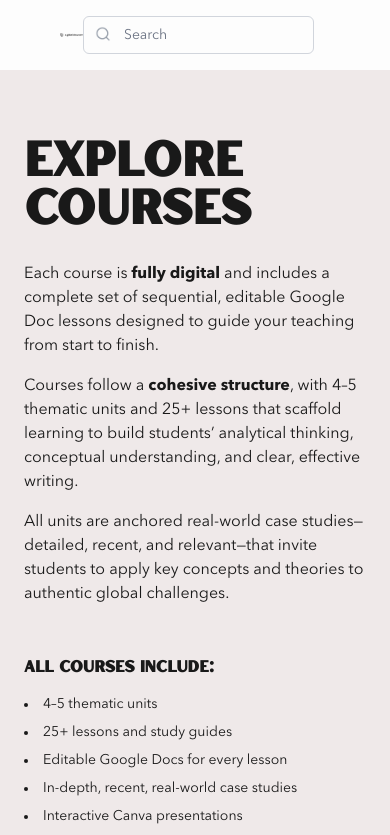
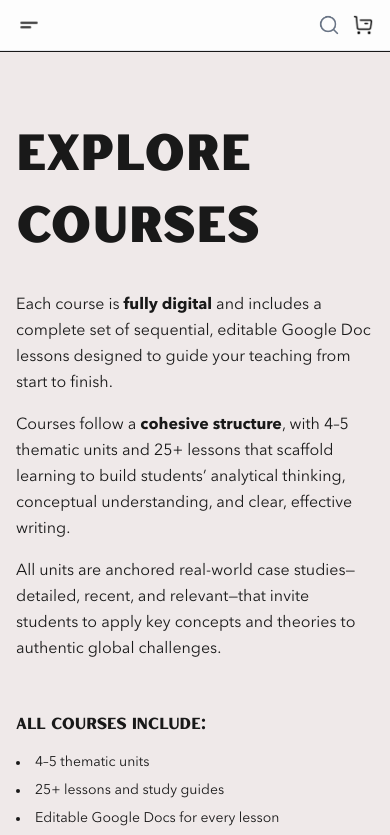
Before and after one commit to gilangaryo/frontend-global-classroom, a Next.js app: page /courses in a window 390 px wide. Shown: the top 835 px of the page. Built offline with nearby package versions, Linux system fonts and the light colour scheme.

Commit message:
feat: update padding and mobile view. add hamburger in navbar

```diff
--- a/src/app/(site)/components/CartModal.tsx
+++ b/src/app/(site)/components/CartModal.tsx
@@ -31,7 +31,7 @@ export default function CartModal({ open, onClose }: CartModalProps) {
 
     return (
 
-        <div className="absolute inset-0 z-40 flex items-start justify-end bg-transparent bg-opacity-90">
+        <div className="absolute inset-0 z-40 flex items-start justify-end bg-transparent bg-opacity-90 mx-4">
 
             <div
                 ref={modalRef}
--- a/src/app/(site)/components/Navbar.tsx
+++ b/src/app/(site)/components/Navbar.tsx
@@ -7,46 +7,47 @@ import Image from 'next/image';
 import logo_navbar from '../../../../public/logo_navbar.png'
 import search_icon from '../../../../public/search.png'
 import cart_icon from '../../../../public/cart.png'
+import menu_icon from '../../../../public/menu.png'
 import CartModal from './CartModal';
+
 export default function Navbar() {
   const pathname = usePathname();
-
   const navItems = [
     { name: 'Home', href: '/' },
     { name: 'Lessons', href: '/lessons' },
     { name: 'Courses', href: '/courses' },
     { name: 'Consulting', href: '/consulting' },
     { name: 'About', href: '/about' },
-    // { name: 'dashboard', href: '/dashboard' },
   ];
-
   const isActive = (href: string) => pathname === href;
   const [cartOpen, setCartOpen] = useState(false);
+  const [menuOpen, setMenuOpen] = useState(false);
+  const [searchOpen, setSearchOpen] = useState(false);
+
   return (
-    <nav className="w-full flex items-center justify-between px-15 py-4 bg-white text-black">
-      {/* Left: Logo & Brand */}
+    <nav className="w-full bg-white text-black border-b">
+      {/* Desktop Navbar */}
+      <div className="hidden md:flex items-center justify-between px-15 py-4">
+        {/* Left: Logo */}
         <div className="flex items-center space-x-2">
           <Link href="/">
             <Image src={logo_navbar} alt="Logo" height={30} />
           </Link>
         </div>
-
         {/* Middle: Nav Links */}
-      <div className="hidden md:flex space-x-6 text-base">
+        <div className="flex space-x-6 text-base">
           {navItems.map((item) => (
             <Link
               key={item.href}
               href={item.href}
-            className={`hover:underline underline-offset-4 ${isActive(item.href) ? 'text-navbar underline' : ''
-              }`}
+              className={`hover:underline underline-offset-4 ${isActive(item.href) ? 'text-navbar underline' : ''}`}
             >
               {item.name}
             </Link>
           ))}
         </div>
-
-      {/* Right: Search and Cart */}
-      <div className="flex items-center ">
+        {/* Right: Search & Cart */}
+        <div className="flex items-center">
           <div className="relative mr-4">
             <input
               type="text"
@@ -61,15 +62,75 @@ export default function Navbar() {
               className="absolute left-3 top-2.5 opacity-70"
             />
           </div>
-        {/* <Link href="/cart">
-          <Image src={cart_icon} alt="Cart" height={20} />
-
-        </Link> */}
           <button onClick={() => setCartOpen(true)} className="focus:outline-none">
             <Image src={cart_icon} alt="Cart" height={20} />
           </button>
           <CartModal open={cartOpen} onClose={() => setCartOpen(false)} />
         </div>
+      </div>
+
+      {/* Mobile Navbar */}
+      <div className="flex md:hidden items-center justify-between px-4 py-3 border-b border-gray-200 bg-white">
+        {/* LEFT: Hamburger + Search */}
+        <div className="flex items-center gap-x-3">
+          <button onClick={() => setMenuOpen(true)} className="focus:outline-none" aria-label="Open menu">
+            <Image src={menu_icon} alt="Menu" width={26} height={26} />
+          </button>
+
+        </div>
+        {/* RIGHT: Cart */}
+        <div className="flex items-center gap-x-3">
+          <button onClick={() => setSearchOpen(true)} className="focus:outline-none" aria-label="Search">
+            <Image src={search_icon} alt="Search" width={22} height={22} />
+          </button>
+          <button onClick={() => setCartOpen(true)} className="focus:outline-none" aria-label="Cart">
+            <Image src={cart_icon} alt="Cart" width={22} height={22} />
+          </button>
+          <CartModal open={cartOpen} onClose={() => setCartOpen(false)} />
+        </div>
+      </div>
+
+      {/* Search Modal (Mobile only) */}
+      {searchOpen && (
+        <div className="fixed inset-0 z-40 bg-black/40 flex md:hidden" onClick={() => setSearchOpen(false)}>
+          <div className="bg-white w-full py-6 px-4 shadow" onClick={e => e.stopPropagation()}>
+            <div className="flex items-center gap-x-2">
+              <input
+                autoFocus
+                type="text"
+                placeholder="Search"
+                className="flex-1 border border-gray-300 rounded-md py-2 px-3 text-base"
+              />
+              <button onClick={() => setSearchOpen(false)} aria-label="Close search" className="ml-2 text-xl">
+                ✕
+              </button>
+            </div>
+          </div>
+        </div>
+      )}
+
+      {/* Mobile Drawer (Hamburger menu) */}
+      {menuOpen && (
+        <div className="fixed inset-0 z-40 bg-black/40 flex md:hidden" onClick={() => setMenuOpen(false)}>
+          <div className="bg-white w-64 h-full shadow-lg p-6" onClick={e => e.stopPropagation()}>
+            <button className="mb-6" onClick={() => setMenuOpen(false)} aria-label="Close menu">
+              ✕
+            </button>
+            <nav className="flex flex-col space-y-4">
+              {navItems.map((item) => (
+                <Link
+                  key={item.href}
+                  href={item.href}
+                  className={`text-lg font-medium ${isActive(item.href) ? 'text-navbar underline' : 'text-gray-700'}`}
+                  onClick={() => setMenuOpen(false)}
+                >
+                  {item.name}
+                </Link>
+              ))}
+            </nav>
+          </div>
+        </div>
+      )}
     </nav>
   );
 }
--- a/src/app/(site)/components/landing-page/FreeLessonsSection.tsx
+++ b/src/app/(site)/components/landing-page/FreeLessonsSection.tsx
@@ -27,7 +27,7 @@ const products = [
 
 export default function FreeLessonsSlider() {
   return (
-    <section className="py-16 px-2 md:px-15 bg-alt2">
+    <section className="py-16 px-4 md:px-25 bg-alt2">
       <h2 className="text-5xl md:text-8xl font-bold text-primary text-center mb-16">
         Explore Free Lessons
       </h2>
--- a/src/app/(site)/components/landing-page/OfferSection.tsx
+++ b/src/app/(site)/components/landing-page/OfferSection.tsx
@@ -18,10 +18,10 @@ export default function OfferSection() {
     ];
 
     return (
-        <section id="offer" className="py-16 px-15 bg-alt2">
+        <section id="offer" className="py-16 px-4 md:px-25 bg-alt2">
             <div className="max-w-full mx-auto">
 
-                <h2 className="text-8xl font-bold text-primary text-center mb-16">What We Offer</h2>
+                <h2 className="text-5xl md:text-8xl font-bold text-primary text-center mb-16">What We Offer</h2>
                 <div className="grid md:grid-cols-2 gap-8">
 
 
--- a/src/app/(site)/components/landing-page/TestimonialSection.tsx
+++ b/src/app/(site)/components/landing-page/TestimonialSection.tsx
@@ -15,7 +15,7 @@ function TestimonialCard({ quote, author }: TestimonialCardProps) {
 
 export default function TestimonialSection() {
   return (
-    <section className="py-16 px-15 my-20 bg-white">
+    <section className="py-16 px-4 md:px-25 my-20 bg-white">
       <div className="max-w-full mx-auto">
         <h2 className="text-7xl font-bold text-primary text-left mb-15 leading-snug">
           What <br /> Teachers Are Saying
--- a/src/app/(site)/components/landing-page/TransformativeSection.tsx
+++ b/src/app/(site)/components/landing-page/TransformativeSection.tsx
@@ -1,10 +1,10 @@
 import Image from 'next/image';
 export default function TransformativeSection() {
   return (
-    <section className="py-20 px-15 bg-white">
+    <section className="py-20 px-4 md:px-25 bg-white">
       <div className="max-w-full mx-auto grid lg:grid-cols-5 gap-2 items-center">
         <div className='col-span-3'>
-          <h2 className="text-5xl text-primary mb-10 leading-relaxed">
+          <h2 className="text-3xl md:text-5xl text-primary mb-10 leading-relaxed">
             Transformative Learning Through Justice, Story, and Collaboration
           </h2>
           <p className="text-lg font-semibold tracking-wider">
--- a/src/app/(site)/components/lesson-page/LessonList.tsx
+++ b/src/app/(site)/components/lesson-page/LessonList.tsx
@@ -127,8 +127,7 @@ export default function LessonList({
             </div>
 
 
-            <div className="grid grid-cols-1 md:grid-cols-4 px-4 md:px-25 gap-8 bg-white">
-                {/* Sidebar tanpa course tab */}
+            <div className="grid grid-cols-1 md:grid-cols-4 px-4 md:px-25 gap-20 bg-white">
                 <LessonSidebar
                     initialUnits={initialUnits}
                     unit={unit}
@@ -142,7 +141,6 @@ export default function LessonList({
                     support={support}
                     setSupport={setSupport}
                 />
-                {/* Lesson Grid */}
                 <div className="md:col-span-3 grid grid-cols-1 sm:grid-cols-2 lg:grid-cols-2 gap-6">
                     {loading ? (
                         <>
--- a/src/app/(site)/components/lesson-page/LessonSidebar.tsx
+++ b/src/app/(site)/components/lesson-page/LessonSidebar.tsx
@@ -35,15 +35,16 @@ export default function LessonSidebar({
                     {initialUnits.map((u) => (
                         <li key={u.id}>
                             <button
-                                onClick={() => setUnit(u.id)}
+                                onClick={() => setUnit(unit === u.id ? '' : u.id)}
                                 className={`block w-full text-left py-2 transition
-                                    ${unit === u.id
+                                        ${unit === u.id
                                         ? 'text-green-active font-bold border-b-2 border-green-active  bg-transparent'
                                         : 'text-[#8E8E8E] hover:text-green-active '
                                     }`}
                             >
                                 {u.title}
                             </button>
+
                         </li>
                     ))}
                 </ul>
--- a/src/app/(site)/courses/page.tsx
+++ b/src/app/(site)/courses/page.tsx
@@ -70,11 +70,11 @@ export default function CoursePage() {
         <main className="font-body">
             {/* Header */}
             <section className="bg-alt2 py-16 text-black">
-                <div className="max-w-7xl mx-auto px-6">
-                    <h1 className="text-5xl md:text-7xl font-bold  mb-8">
-                        EXPLORE COURSES
+                <div className="px-4 md:px-25 max-w-full mx-auto mb-16">
+                    <h1 className="text-5xl md:text-7xl font-bold  mb-8 leading-normal tracking-wider">
+                        EXPLORE <br /> COURSES
                     </h1>
-                    <div className="grid grid-cols-1 md:grid-cols-2 gap-12">
+                    <div className="grid grid-cols-1 md:grid-cols-2 gap-12 leading-relaxed">
                         {/* Left text */}
                         <div className="space-y-4 ">
                             <p>
@@ -95,7 +95,7 @@ export default function CoursePage() {
 
                         {/* Right bullets */}
                         <div>
-                            <h3 className="mb-4 font-semibold ">All courses include:</h3>
+                            <h3 className="mb-4  ">All courses include:</h3>
                             <ul className="list-disc list-inside space-y-2  text-sm">
                                 {headerIncludes.map((item) => (
                                     <li key={item}>{item}</li>
@@ -107,18 +107,18 @@ export default function CoursePage() {
             </section>
 
             {/* Courses grid */}
-            <section className="py-20 px-6 max-w-7xl mx-auto">
+            <section className="py-20 md:px-25 px-4 max-w-full mx-auto">
                 <div className="grid grid-cols-1 md:grid-cols-2 gap-8">
                     {courses.map((c) => (
                         <div
                             key={c.id}
                             className="bg-card rounded-lg overflow-hidden flex flex-col "
                         >
-                            <div className="relative h-64 w-full">
+                            <div className="relative h-90 w-full">
                                 <Image src={c.image} alt={c.title} fill className="object-cover" />
                             </div>
                             <div className="p-6 flex flex-col flex-1">
-                                <h3 className="text-2xl font-semibold text-[#363F36] mb-2">{c.title}</h3>
+                                <h3 className="text-4xl font-semibold text-[#363F36] mb-2">{c.title}</h3>
                                 <p className="text-[#8E8E8E] text-sm mb-4 flex-1">{c.description}</p>
 
                                 <div className="mb-6">
@@ -133,7 +133,7 @@ export default function CoursePage() {
 
                                 <Link
                                     href={`#`}
-                                    className="mt-auto block text-center py-2 bg-[#D9C7BF] text-[#363F36] font-semibold rounded"
+                                    className="mt-auto block text-center py-2 bg-alt text-[#363F36] font-semibold rounded"
                                 >
                                     Explore Course
                                 </Link>
--- a/src/app/(site)/lessons/page.tsx
+++ b/src/app/(site)/lessons/page.tsx
@@ -22,7 +22,6 @@ export default function LessonsPage() {
         fetchData();
     }, []);
 
-    // Tetap kirim loading ke LessonList agar hanya grid lesson yang loading, bukan seluruh halaman
     return (
         <LessonList initialCourses={courses} initialUnits={units} loading={loading} />
     );
```
Also changed, not shown: src/app/(site)/components/landing-page/FeaturedResourcesSection.tsx (+7 -6 lines), public/menu.png (added). Lines whose indentation alone changed are shown as unchanged.
